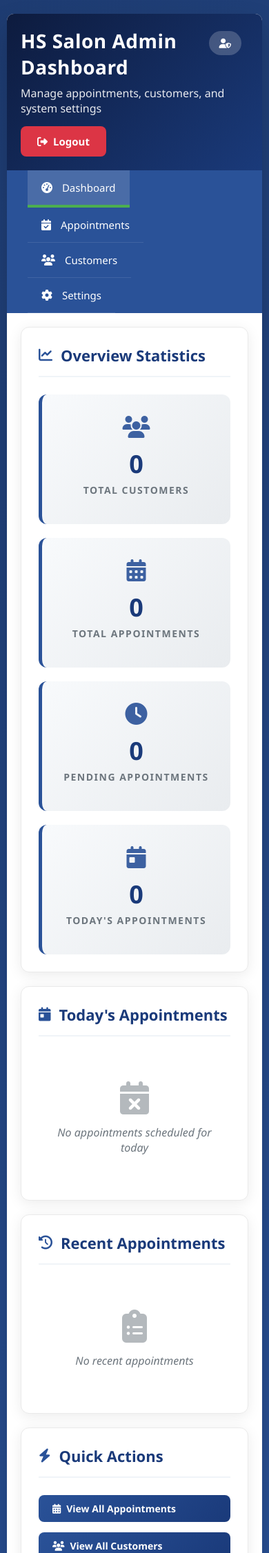
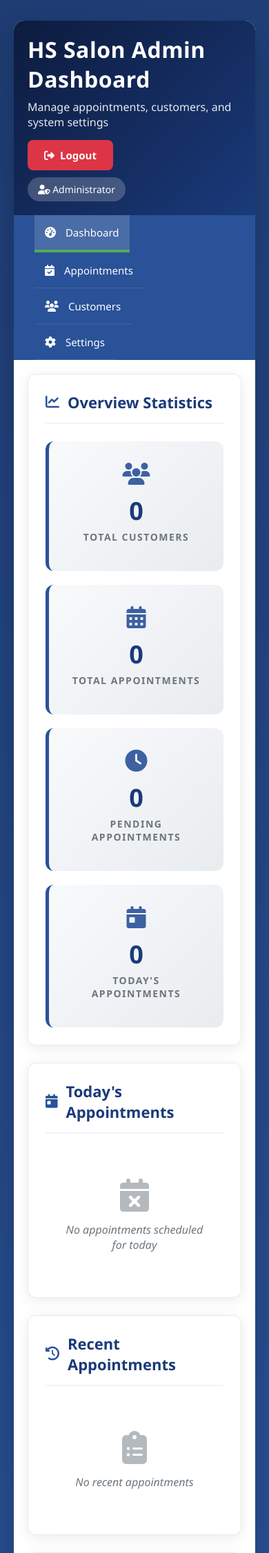
Before and after one commit to digitusadvert-lang/hairsalon, a Flask app: page /admin/dashboard in a window 390 px wide. Shown: the top 2252 px of the page at 69% size. Run offline with Flask 3, Linux system fonts and the light colour scheme; the visitor is signed in with stand-in values (Sample User, id 1); data that the repository does not hold is empty.

Commit message:
fix admin dashboard mobile view

```diff
--- a/templates/admin_dashboard.html
+++ b/templates/admin_dashboard.html
@@ -145,7 +145,7 @@
         }
 
         .card-full {
-            grid-column: span 4;
+            grid-column: 1 / -1;
         }
 
         .card-half {
@@ -173,7 +173,7 @@
         /* Stats Grid */
         .stats-grid {
             display: grid;
-            grid-template-columns: repeat(2, 1fr);
+            grid-template-columns: repeat(4, 1fr);
             gap: 20px;
         }
 
@@ -287,7 +287,7 @@
             font-size: 13px;
         }
 
-        /* Status badges */
+        /* Status badges - FIXED: Added direct class definitions */
         .status-badge {
             padding: 8px 15px;
             border-radius: 20px;
@@ -358,7 +358,7 @@
         /* Quick Actions */
         .quick-actions-grid {
             display: grid;
-            grid-template-columns: repeat(2, 1fr);
+            grid-template-columns: repeat(4, 1fr);
             gap: 15px;
             margin-top: 15px;
         }
@@ -373,79 +373,6 @@
         .customer-name {
             font-weight: 600;
             color: #1a3a7a;
-        }
-
-        /* Mobile responsiveness */
-        @media (max-width: 1200px) {
-            .dashboard-grid {
-                grid-template-columns: repeat(2, 1fr);
-            }
-
-            .card-full, .card-half {
-                grid-column: span 2;
-            }
-        }
-
-        @media (max-width: 768px) {
-            .container {
-                margin: 10px auto;
-                border-radius: 10px;
-            }
-
-            .dashboard-grid {
-                grid-template-columns: 1fr;
-                gap: 20px;
-                padding: 20px;
-            }
-
-            .card-full, .card-half {
-                grid-column: span 1;
-            }
-
-            .stats-grid {
-                grid-template-columns: 1fr;
-            }
-
-            .admin-nav ul {
-                flex-direction: column;
-                gap: 0;
-            }
-
-            .admin-nav a {
-                padding: 15px 20px;
-                border-bottom: 1px solid rgba(255,255,255,0.1);
-            }
-
-            table {
-                display: block;
-                overflow-x: auto;
-            }
-
-            .quick-actions-grid {
-                grid-template-columns: 1fr;
-            }
-
-            .header {
-                padding: 20px;
-            }
-
-            .header h1 {
-                font-size: 28px;
-            }
-        }
-
-        @media (max-width: 480px) {
-            body {
-                padding: 10px;
-            }
-
-            .stat-card .number {
-                font-size: 36px;
-            }
-
-            .stat-card .icon {
-                font-size: 32px;
-            }
         }
 
         /* No appointments message */
@@ -477,12 +404,92 @@
         .admin-badge {
             position: absolute;
             top: 25px;
-            right: 30px;
+            right: 130px; /* Moved left to avoid overlap with logout button */
             background: rgba(255, 255, 255, 0.2);
             padding: 8px 15px;
             border-radius: 20px;
             font-size: 14px;
             font-weight: 500;
+        }
+
+        /* Responsive Design */
+        @media (max-width: 1200px) {
+            .dashboard-grid {
+                grid-template-columns: repeat(2, 1fr);
+            }
+
+            .card-full {
+                grid-column: 1 / -1;
+            }
+
+            .card-half {
+                grid-column: 1 / -1;
+            }
+
+            .stats-grid {
+                grid-template-columns: repeat(2, 1fr);
+            }
+
+            .quick-actions-grid {
+                grid-template-columns: repeat(2, 1fr);
+            }
+        }
+
+        @media (max-width: 768px) {
+            .dashboard-grid {
+                grid-template-columns: 1fr;
+                padding: 20px;
+            }
+
+            .stats-grid {
+                grid-template-columns: 1fr;
+            }
+
+            .quick-actions-grid {
+                grid-template-columns: 1fr;
+            }
+
+            .admin-nav ul {
+                flex-direction: column;
+            }
+
+            .admin-nav a {
+                padding: 15px;
+                border-bottom: 1px solid rgba(255,255,255,0.1);
+            }
+
+            table {
+                display: block;
+                overflow-x: auto;
+            }
+
+            .admin-badge {
+                position: static;
+                margin-top: 10px;
+                display: inline-block;
+            }
+        }
+
+        @media (max-width: 480px) {
+            .container {
+                margin: 10px auto;
+            }
+
+            .header {
+                padding: 20px;
+            }
+
+            .stat-card .number {
+                font-size: 36px;
+            }
+
+            .stat-card .icon {
+                font-size: 32px;
+            }
+
+            .action-buttons {
+                flex-direction: column;
+            }
         }
     </style>
 </head>
@@ -502,7 +509,7 @@
                 </div>
             </div>
             <div class="admin-badge">
-                <i class="fas fa-user-shield"></i>
+                <i class="fas fa-user-shield"></i> Administrator
             </div>
         </div>
 
```
